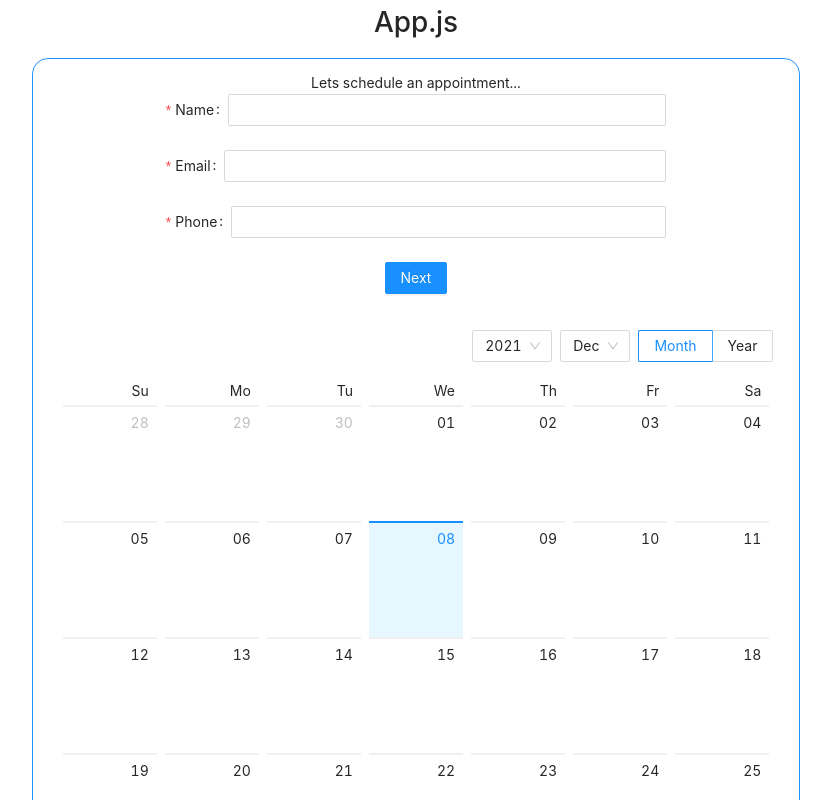
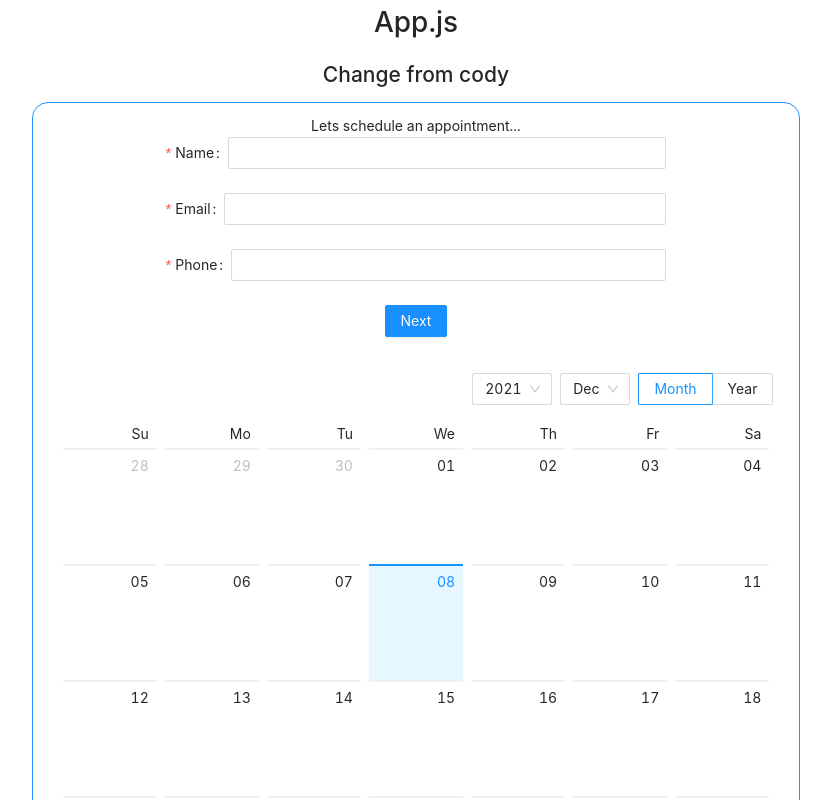
Before and after one commit to fortytongorilla/react-ical-project, a React (Create React App) app: page / in a window 1280 px wide. Shown: the top 800 px of the page, without its empty margins (224-1055 px from the left). Built offline with nearby package versions, Linux system fonts and the light colour scheme.

Commit message:
Update App.js

```diff
--- a/src/App.js
+++ b/src/App.js
@@ -10,7 +10,7 @@ function App() {
   return (
     <div className="App">
       <h1>App.js</h1>
-
+      <h2>Change from cody</h2>
       <MainForm />
     </div>
   );
```
